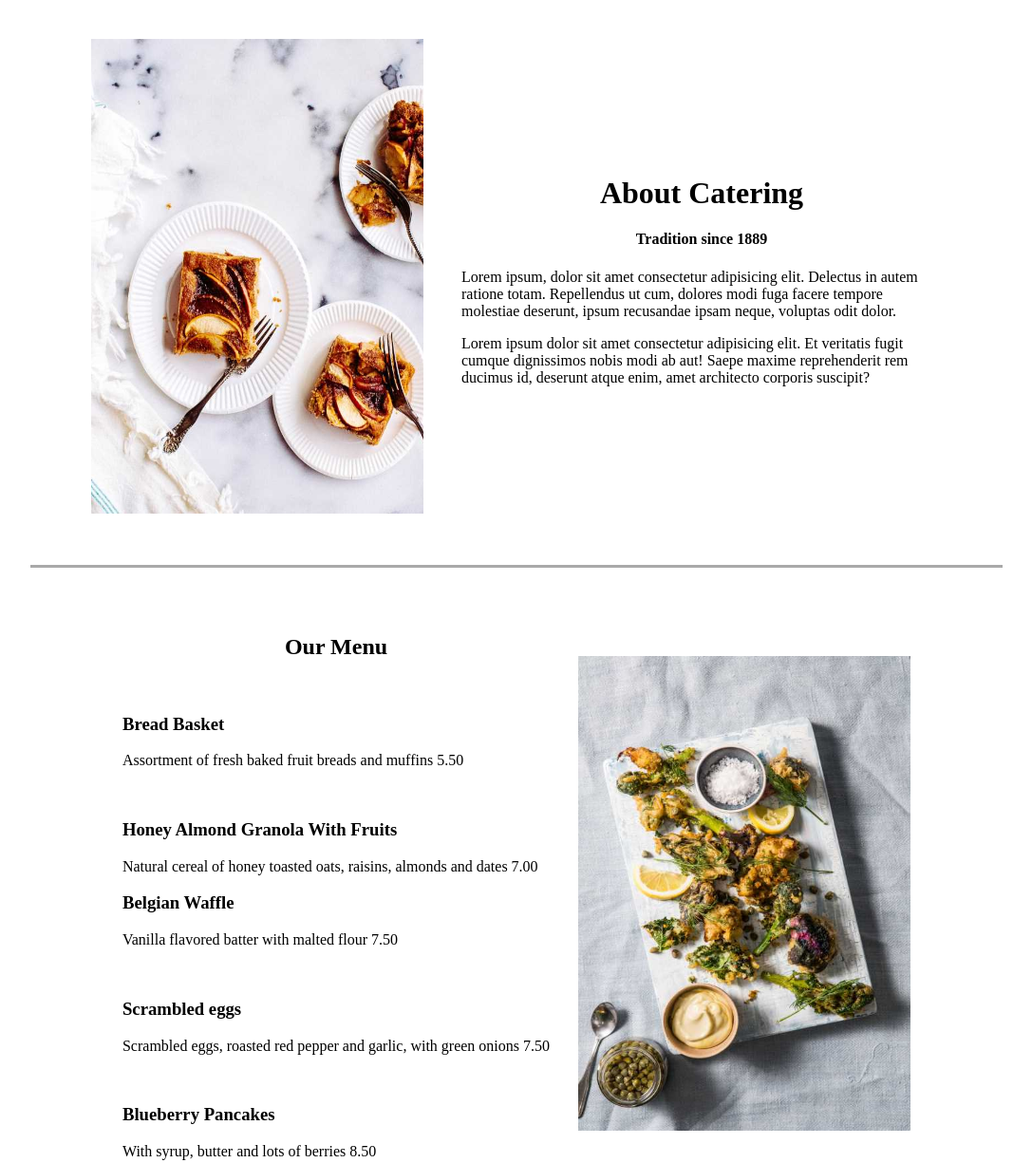
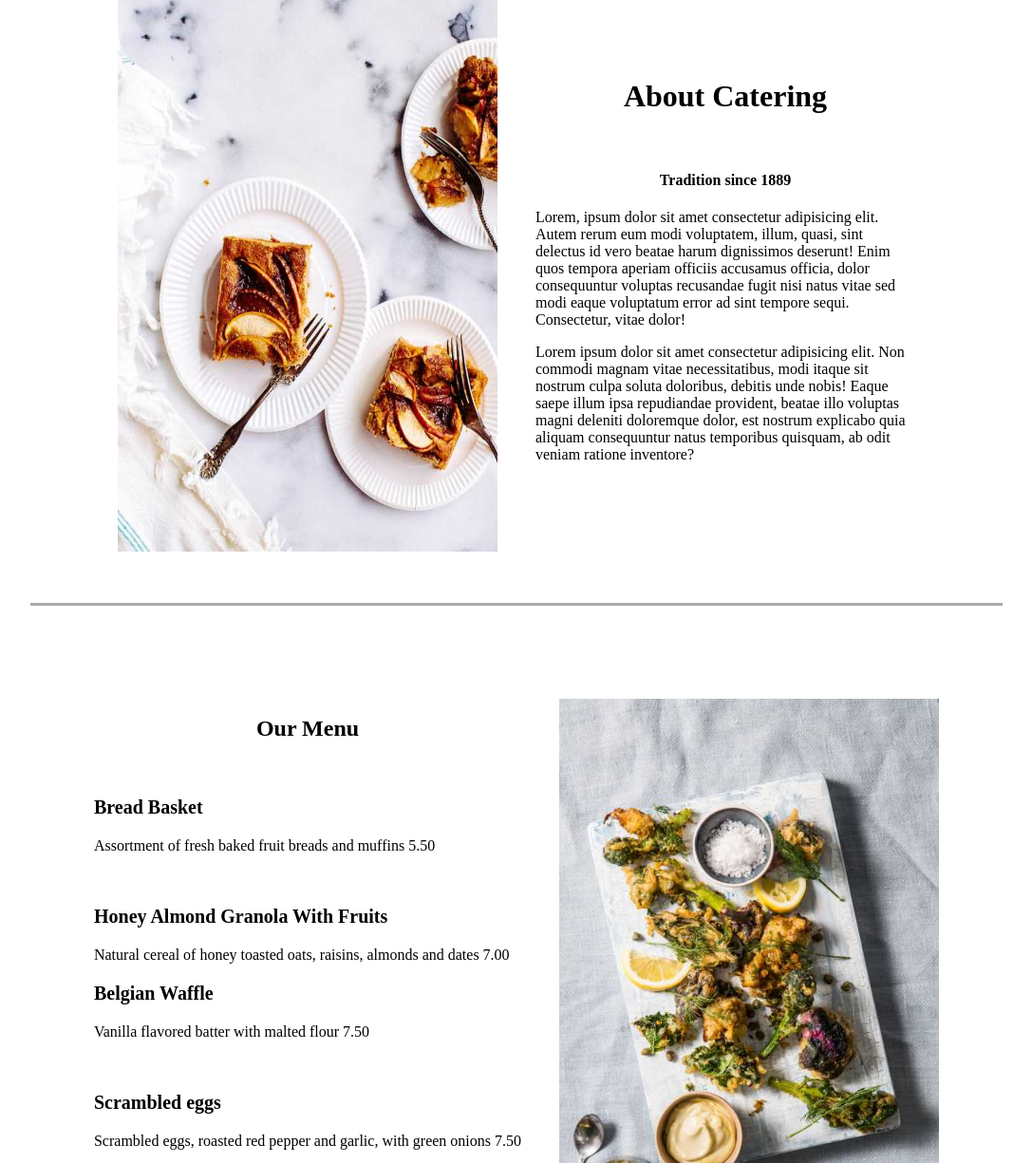
Before and after one commit to Abdulrahman-Dahshan/Task_2, a plain HTML site: page index.html in a window 1280 px wide. Shown: the part 585-1810 px from the top of the page at 95% size, without its empty margins (96-1183 px from the left). Drawn offline with Linux system fonts and the light colour scheme.

Commit message:
edit code

```diff
--- a/index.html
+++ b/index.html
@@ -29,18 +29,23 @@
 
       <div class="about-catering">
         <h1>About Catering</h1>
+        <br />
         <h4>Tradition since 1889</h4>
         <p>
-          Lorem ipsum, dolor sit amet consectetur adipisicing elit. Delectus in
-          autem ratione totam. Repellendus ut cum, dolores modi fuga facere
-          tempore molestiae deserunt, ipsum recusandae ipsam neque, voluptas
-          odit dolor.
+          Lorem, ipsum dolor sit amet consectetur adipisicing elit. Autem rerum
+          eum modi voluptatem, illum, quasi, sint delectus id vero beatae harum
+          dignissimos deserunt! Enim quos tempora aperiam officiis accusamus
+          officia, dolor consequuntur voluptas recusandae fugit nisi natus vitae
+          sed modi eaque voluptatum error ad sint tempore sequi. Consectetur,
+          vitae dolor!
         </p>
         <p>
-          Lorem ipsum dolor sit amet consectetur adipisicing elit. Et veritatis
-          fugit cumque dignissimos nobis modi ab aut! Saepe maxime reprehenderit
-          rem ducimus id, deserunt atque enim, amet architecto corporis
-          suscipit?
+          Lorem ipsum dolor sit amet consectetur adipisicing elit. Non commodi
+          magnam vitae necessitatibus, modi itaque sit nostrum culpa soluta
+          doloribus, debitis unde nobis! Eaque saepe illum ipsa repudiandae
+          provident, beatae illo voluptas magni deleniti doloremque dolor, est
+          nostrum explicabo quia aliquam consequuntur natus temporibus quisquam,
+          ab odit veniam ratione inventore?
         </p>
       </div>
     </div>
--- a/style.css
+++ b/style.css
@@ -27,11 +27,9 @@ body {
 }
 
 .hamburger {
-  width: 90%;
-  display: flex;
-  justify-content: center;
+  width: 80%;
+  position: relative;
   margin: auto;
-  position: relative;
 }
 
 .hamburger p {
@@ -45,7 +43,6 @@ body {
 
 .hamburger img {
   width: 100%;
-  height: 100%;
 }
 
 .catering {
@@ -59,8 +56,8 @@ body {
 }
 
 .catering img {
-  width: 350px;
-  height: 500px;
+  width: 400px;
+  height: 600px;
 }
 
 .about-catering h1,
@@ -68,25 +65,30 @@ h4 {
   text-align: center;
 }
 
+.about-catering p {
+  width: 400px;
+}
 .menu {
   width: 70%;
+  height: 700px;
   display: flex;
   justify-content: center;
   align-items: center;
+  gap: 40px;
   margin: auto;
 }
 
 .menu img {
-  width: 350px;
-  height: 500px;
-}
-
-.about-menu {
-  padding-right: 30px;
+  width: 400px;
+  height: 600px;
 }
 
 .about-menu h2 {
   text-align: center;
+}
+
+.about-menu h3 {
+  font-size: 20px;
 }
 
 .line {
@@ -100,6 +102,7 @@ h4 {
 
 .contact {
   width: 70%;
+  height: 500px;
   margin: auto;
 }
 
@@ -109,7 +112,7 @@ h4 {
 
 .contact-form input {
   width: 90%;
-  height: 25px;
+  height: 30px;
   border: none;
   border-bottom: 1px solid darkgray;
 }
```
